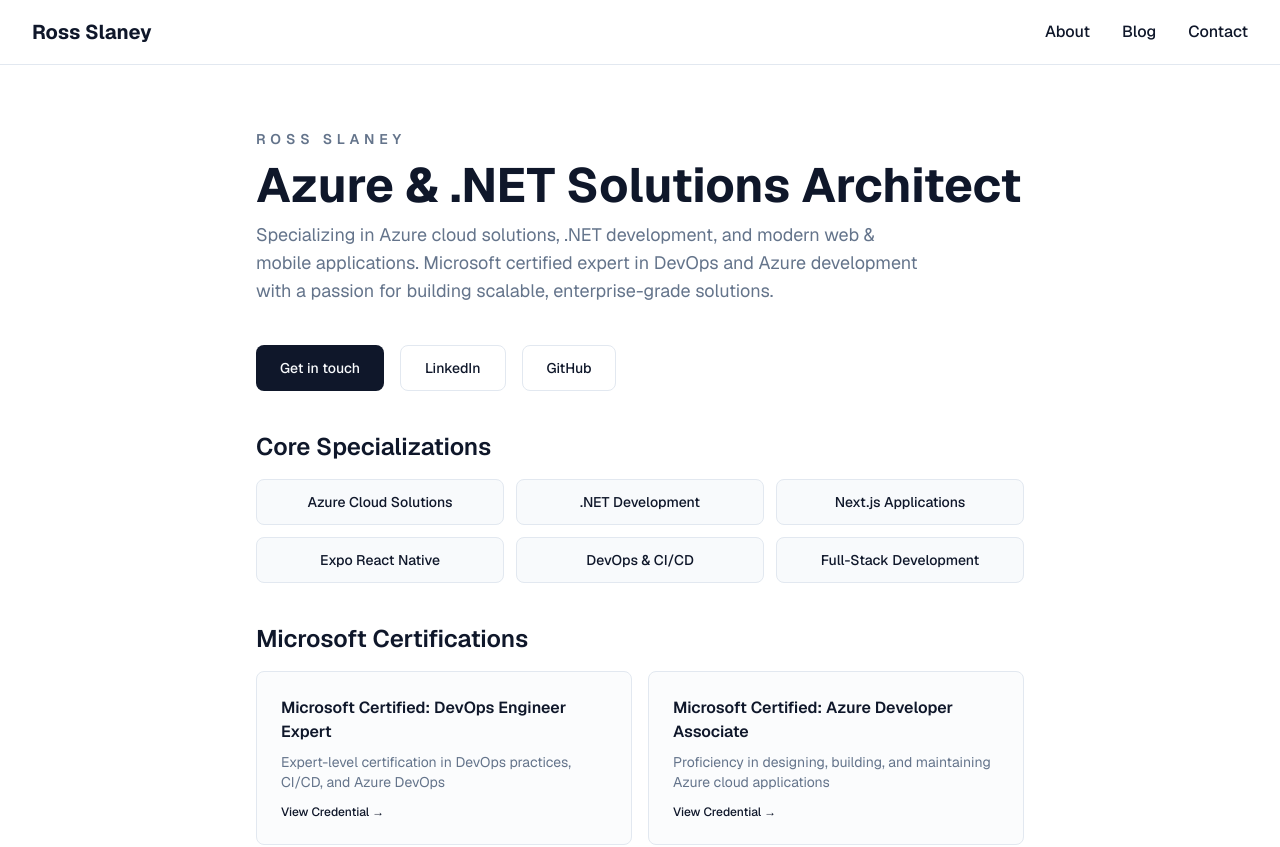
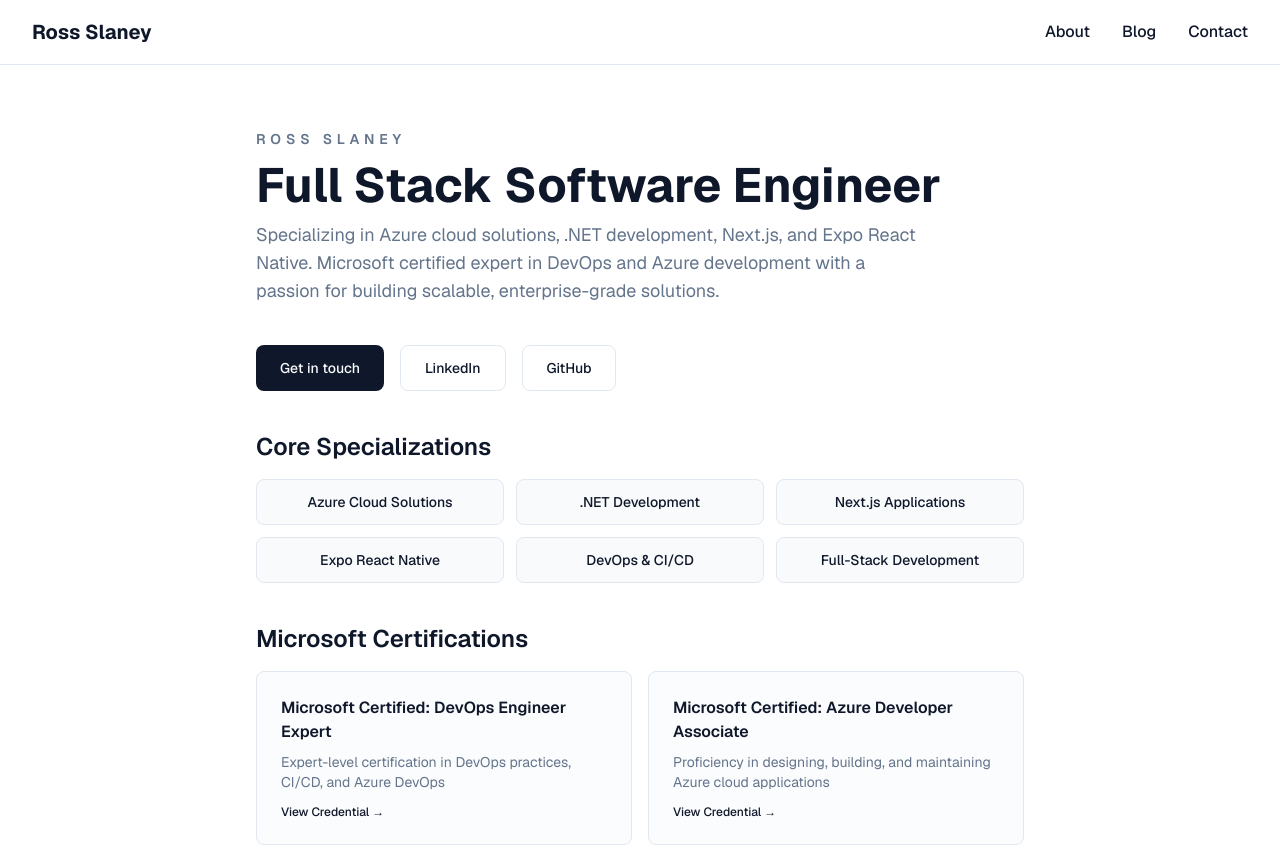
Before and after one commit to ross-slaney/rossslaney.com, a Next.js app: page / in a window 1280 px wide. Shown: the top 847 px of the page. Built offline with nearby package versions, Linux system fonts and the light colour scheme; no server answers.

Commit message:
update home page copy

```diff
--- a/app/page.tsx
+++ b/app/page.tsx
@@ -58,11 +58,11 @@
             Ross Slaney
           </p>
           <h1 className="text-4xl font-bold text-foreground sm:text-5xl">
-            Azure & .NET Solutions Architect
+            Full Stack Software Engineer
           </h1>
           <p className="text-lg text-muted-foreground max-w-2xl">
-            Specializing in Azure cloud solutions, .NET development, and modern
-            web & mobile applications. Microsoft certified expert in DevOps and
+            Specializing in Azure cloud solutions, .NET development, Next.js,
+            and Expo React Native. Microsoft certified expert in DevOps and
             Azure development with a passion for building scalable,
             enterprise-grade solutions.
           </p>
```
